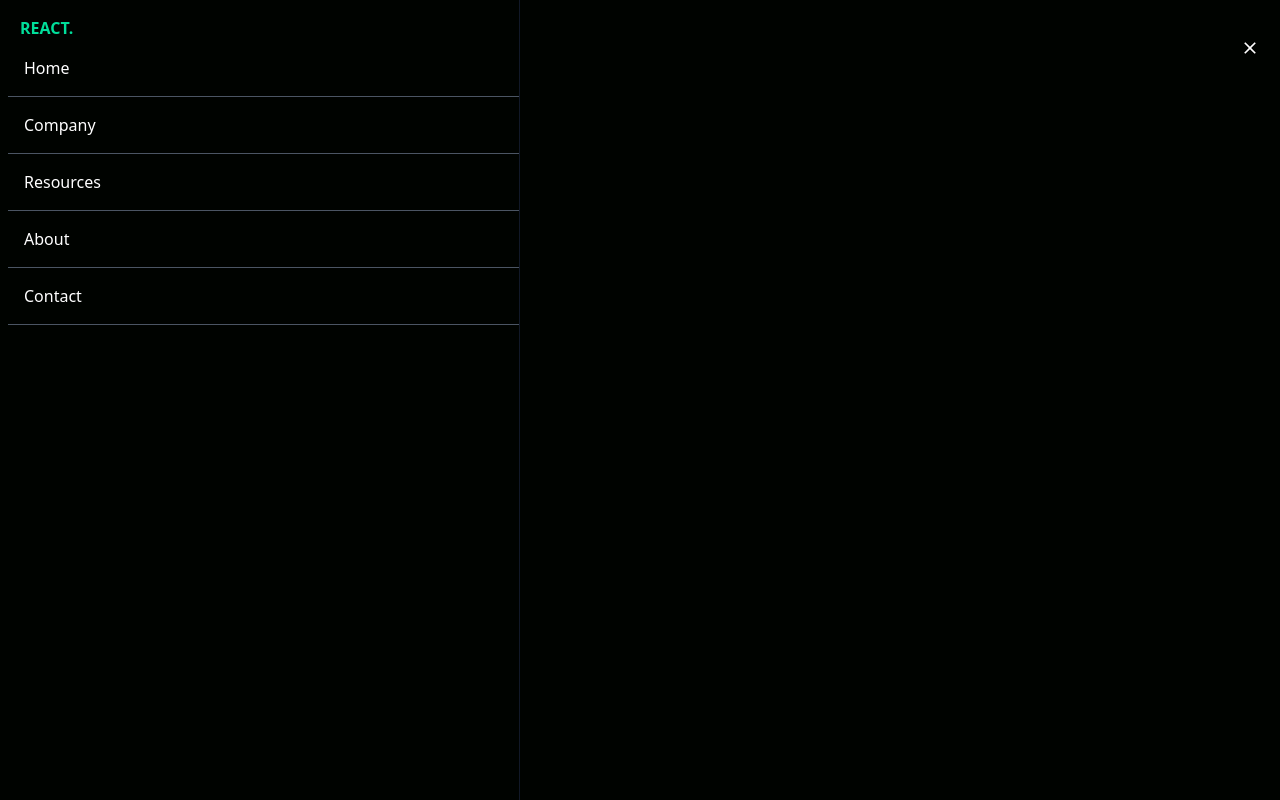
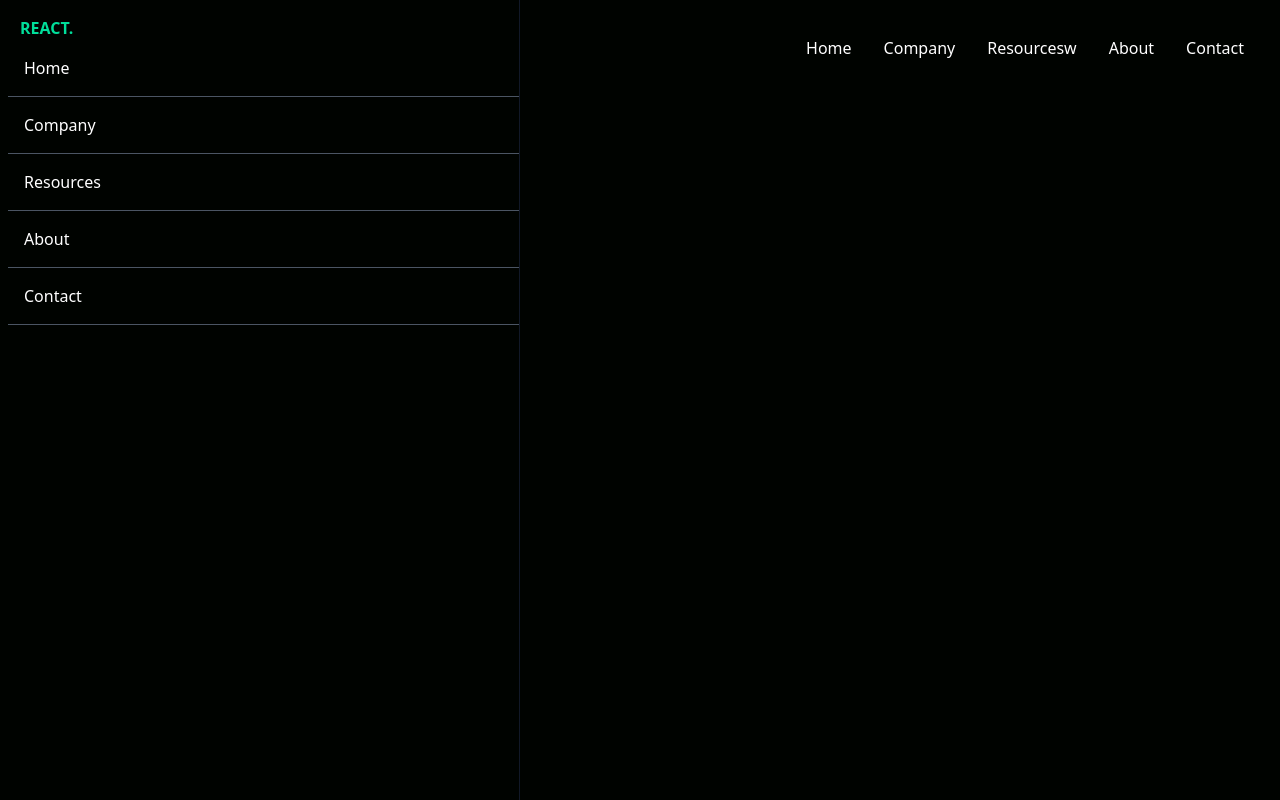
Before and after one commit to cafferti/tailwind-project, a React (Vite) app: page / in a window 1280 px wide. Built offline with nearby package versions, Linux system fonts and the light colour scheme.

Commit message:
completed the media query for tailwind

```diff
--- a/src/components/Navbar.jsx
+++ b/src/components/Navbar.jsx
@@ -14,14 +14,14 @@ const Navbar = () => {
     return (
         <div className="max-w-[1240px] h-24 text-white flex justify-between items-center mx-auto">
         <h1 className="w-full font-bold text-[#00df9a]">REACT.</h1>
-        <ul className="flex hidden" >
+        <ul className="hidden md:flex" >
             <li className="p-4">Home</li>
             <li className="p-4">Company</li>
             <li className="p-4">Resourcesw</li>
             <li className="p-4">About</li>
             <li className="p-4">Contact</li>
         </ul>
-        <div onClick={changenav}>
+        <div onClick={changenav} className="block md:hidden">
             { !Nav ? <GiHamburgerMenu size={20}/> : <IoMdClose size={20} /> }
 
 
```
